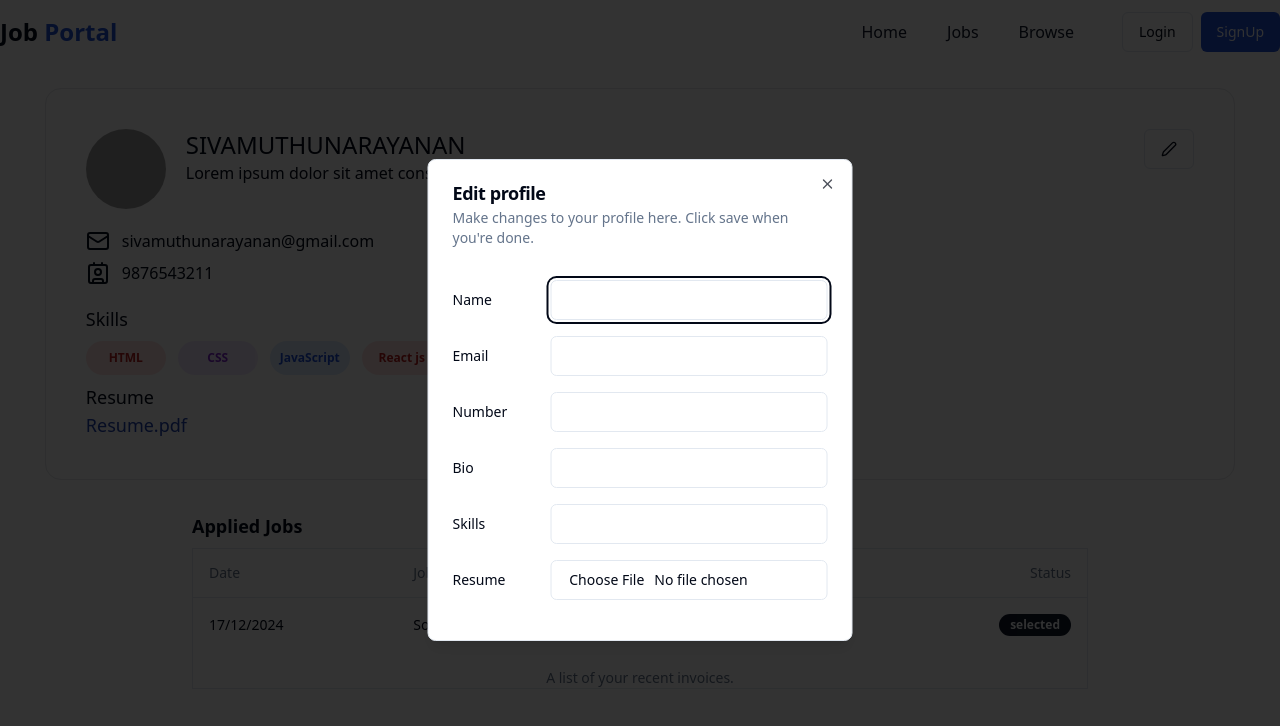
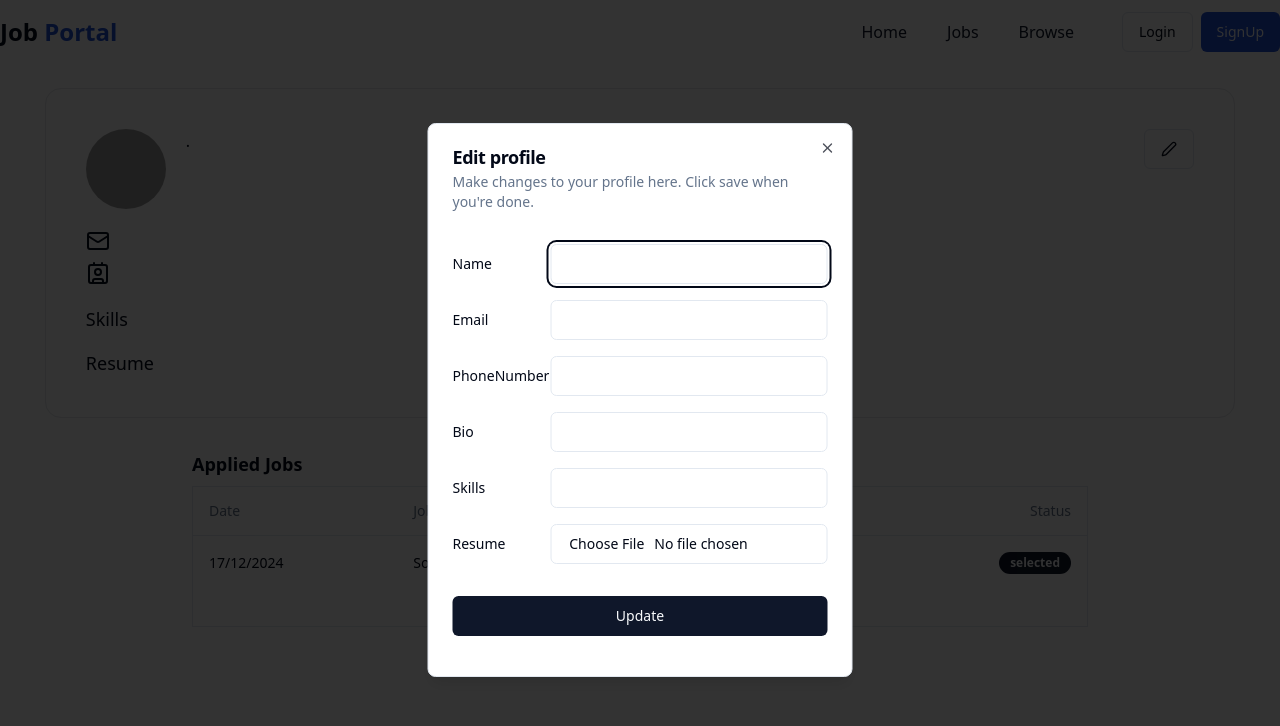
Before and after one commit to sivaganesz/MERN-Job-Portal, a React (Vite) app in the folder frontend/: page /profile in a window 1280 px wide. Both pictures are taken after a click on the button 1169 px from the left and 149 px from the top of the page. Shown: the top 726 px of the page. Built offline with nearby package versions, Linux system fonts and the light colour scheme; grey boxes are pictures that could not be loaded.

Commit message:
Added file upload functionality, cloud storage, and smooth display by name.

```diff
--- a/frontend/src/components/auth/Signup.jsx
+++ b/frontend/src/components/auth/Signup.jsx
@@ -59,7 +59,7 @@ const Signup = () => {
              }
 
     } catch (error) {
-      console.log("registration error :", error);
+      // console.log("registration error :", error);
       toast.error(error.response.data.message)
         // Reset form values
     setInput({
--- a/frontend/src/pages/Profile.jsx
+++ b/frontend/src/pages/Profile.jsx
@@ -6,8 +6,9 @@ import { Contact, Mail, Pen } from 'lucide-react'
 import React, { useState } from 'react'
 import AppliedJobs from './AppliedJobsTable'
 import UpdateProfileDialog from './UpdateProfileDialog'
+import { useSelector } from 'react-redux'
+import store from '@/redux/store'
 
-const SKills = ["HTML", "CSS", "JavaScript", "React js", "redux"]
 const colors = [
     "bg-red-100 text-red-700",
     "bg-blue-100 text-blue-700",
@@ -20,7 +21,7 @@ const colors = [
 const isResume = true;
 const Profile = () => {
     const [open, setOpen] = useState(false)
-
+    const {user} = useSelector(store=>store.auth)
 
     return (
         <div>
@@ -32,8 +33,8 @@ const Profile = () => {
                             <AvatarImage src="https://github.com/shadcn.png" />
                         </Avatar>
                         <div className="text-center md:text-left lg:text-left">
-                            <h1 className="font-medium text-2xl">SIVAMUTHUNARAYANAN</h1>
-                            <p>Lorem ipsum dolor sit amet consectetur adipisicing elit. Error, suscipit.</p>
+                            <h1 className="font-medium text-2xl">{user?.fullname}</h1>
+                            <p>{user?.profile?.bio}.</p>
                         </div>
                     </div>
                     <Button variant="outline" className="mt-4 lg:mt-0 text-right" onClick={() => setOpen(true)}>
@@ -45,11 +46,11 @@ const Profile = () => {
                 <div className="my-5 text-center md:text-left lg:text-left">
                     <div className="flex items-center gap-3 my-2 justify-center md:justify-start lg:justify-start">
                         <Mail />
-                        <span>sivamuthunarayanan@gmail.com</span>
+                        <span>{user?.email}</span>
                     </div>
                     <div className="flex items-center gap-3 my-2 justify-center md:justify-start lg:justify-start">
                         <Contact />
-                        <span>9876543211</span>
+                        <span>{user?.phoneNumber}</span>
                     </div>
                 </div>
 
@@ -59,8 +60,8 @@ const Profile = () => {
                         <Label className="font-medium text-lg">Skills</Label>
                     </h1>
                     <div className="flex items-center gap-3 my-2 flex-wrap justify-center md:justify-start lg:justify-start">
-                        {SKills.length !== 0 ? (
-                            SKills.map((item, index) => {
+                        {user?.profile?.skills.length !== 0 ? (
+                            user?.profile?.skills.map((item, index) => {
                                 const randomColor = colors[Math.floor(Math.random() * colors.length)];
                                 return (<Badge key={index} className={`px-3 py-2 w-20 flex items-center justify-center ${randomColor}`} > {item}</Badge>);
                             })) : (<span>NA</span>)}
@@ -74,7 +75,7 @@ const Profile = () => {
                     </h1>
                     <div >
 
-                        {isResume ? (<a target="blank" href="https://sivaganesz.github.io/Portfolio/" className="text-blue-800 hover:underline text-lg" > Resume.pdf </a>)
+                        {isResume ? (<a target="blank" href="" className="text-blue-800 hover:underline text-lg" > {user?.profile?.resumeOriginalName}</a>)
                             : (<span>NA</span>)}
                     </div>
                 </div>
--- a/frontend/src/pages/UpdateProfileDialog.jsx
+++ b/frontend/src/pages/UpdateProfileDialog.jsx
@@ -1,58 +1,114 @@
 import React from 'react'
 import { Button } from "@/components/ui/button"
-import {
-    Dialog,
-    DialogContent,
-    DialogDescription,
-    DialogFooter,
-    DialogHeader,
-    DialogTitle,
-    DialogTrigger,
-} from "@/components/ui/dialog"
+import { Dialog, DialogContent, DialogDescription, DialogFooter, DialogHeader, DialogTitle, DialogTrigger, } from "@/components/ui/dialog"
 import { Input } from "@/components/ui/input"
 import { Label } from "@/components/ui/label"
+import { useState } from 'react'
+import { Loader2 } from 'lucide-react'
+import { useDispatch, useSelector } from 'react-redux'
+import store from '@/redux/store'
+import axios from 'axios'
+import { USER_API_END_POINT } from '@/utils/constant'
+import { toast } from 'sonner'
+import { setUser } from '@/redux/authSlice'
 const UpdateProfileDialog = ({ open, setOpen }) => {
+    const [loading, setLoading] = useState(false)
+    const { user } = useSelector(store => store.auth)
+    const [input, setInput] = useState({
+        fullname: user?.fullname,
+        email: user?.email,
+        phoneNumber: user?.phoneNumber,
+        bio: user?.profile?.bio,
+        skills: user?.profile?.skills?.map(skill => skill),
+        file: user?.profile?.resume
+    })
+
+    const dispatch = useDispatch();
+
+    const changeEventHandler = (e) => {
+        setInput({ ...input, [e.target.name]: e.target.value })
+    }
+
+    const changeFileHandler = (e) => {
+        setInput({ ...input, file: e.target.files?.[0] });
+    }
+
+    const submitHandler = async (e) => {
+        e.preventDefault();
+        const formData = new FormData();
+        formData.append("fullname", input.fullname)
+        formData.append("email", input.email)
+        formData.append("phoneNumber", input.phoneNumber)
+        formData.append("bio", input.bio)
+        formData.append("skills", input.skills)
+        if (input.file) {
+            formData.append("file", input.file)
+        }
+        try {
+            setLoading(true)
+            const res = await axios.post(`${USER_API_END_POINT}/profile/update`, formData,{
+                headers:{
+                    "Content-Type":"multipart/form-data"
+                },
+                withCredentials:true
+            })
+
+            if(res.data.success){
+                dispatch(setUser(res.data.user))
+                toast.success(res.data.message)
+            }
+        } catch (error) {
+            toast.error(error.response.data.message)
+        }finally{
+            setLoading(false)
+        }
+        setOpen(false)
+        console.log(input);
+    }
     return (
         <div>
             <Dialog open={open}>
-                <DialogContent className="max-w-[325px] lg:max-w-[425px]" onInteractOutside={()=>setOpen(false)}>
+                <DialogContent className="max-w-[325px] lg:max-w-[425px]" onInteractOutside={() => setOpen(false)}>
                     <DialogHeader>
                         <DialogTitle>Edit profile</DialogTitle>
                         <DialogDescription>
                             Make changes to your profile here. Click save when you're done.
                         </DialogDescription>
                     </DialogHeader>
-                        <form action="">
+                    <form onSubmit={submitHandler}>
                         <div className="grid gap-4 py-4">
                             <div className="grid grid-cols-4 items-center gap-4">
-                                    <Label htmlFor="name" className="text-left">Name</Label>
-                                    <Input id="name" name="name" className="col-span-3"/>
+                                <Label htmlFor="fullname" className="text-left">Name</Label>
+                                <Input id="fullname" name="fullname" type="text" className="col-span-3" value={input.fullname} onChange={changeEventHandler} />
                             </div>
                             <div className="grid grid-cols-4 items-center gap-4">
                                 <Label htmlFor="email" className="text-left">Email</Label>
-                                    <Input id="email" name="email" className="col-span-3"/>
+                                <Input id="email" name="email" type="email" className="col-span-3" value={input.email} onChange={changeEventHandler} />
                             </div>
                             <div className="grid grid-cols-4 items-center gap-4">
-                                    <Label htmlFor="number" className="text-left">Number</Label>
-                                    <Input id="number" name="number" className="col-span-3"/>
+                                <Label htmlFor="phoneNumber" className="text-left">PhoneNumber</Label>
+                                <Input id="phoneNumber" name="phoneNumber" className="col-span-3" value={input.phoneNumber} onChange={changeEventHandler} />
                             </div>
                             <div className="grid grid-cols-4 items-center gap-4">
                                 <Label htmlFor="bio" className="text-left">Bio</Label>
-                                    <Input id="bio" name="bio" className="col-span-3"/>
+                                <Input id="bio" name="bio" className="col-span-3" value={input.bio} onChange={changeEventHandler} />
                             </div>
                             <div className="grid grid-cols-4 items-center gap-4">
                                 <Label htmlFor="skills" className="text-left">Skills</Label>
-                                    <Input id="skills" name="skills" className="col-span-3"/>
+                                <Input id="skills" name="skills" className="col-span-3" value={input.skills} onChange={changeEventHandler} />
                             </div>
                             <div className="grid grid-cols-4 items-center gap-4">
                                 <Label htmlFor="file" className="text-left">Resume</Label>
-                                    <Input id="file" name="file" type="file" accept="application/pdf" className="col-span-3"/>
+                                <Input id="file" name="file" type="file" accept="application/pdf" className="col-span-3" onChange={changeFileHandler} />
                             </div>
                         </div>
+                        <DialogFooter>
+                            {
+                                loading ? <Button className="w-full"><Loader2 className='animate-spin' />Please wait...</Button> : <Button type="submit" className="w-full my-4 hover:bg-blue-950"> Update </Button>
+                            }
+                        </DialogFooter>
                     </form>
-                    {/* <DialogFooter>
-                        <Button type="submit">Save changes</Button>
-                    </DialogFooter> */}
+
                 </DialogContent>
             </Dialog>
         </div>
```
Lines whose indentation alone changed are shown as unchanged.
